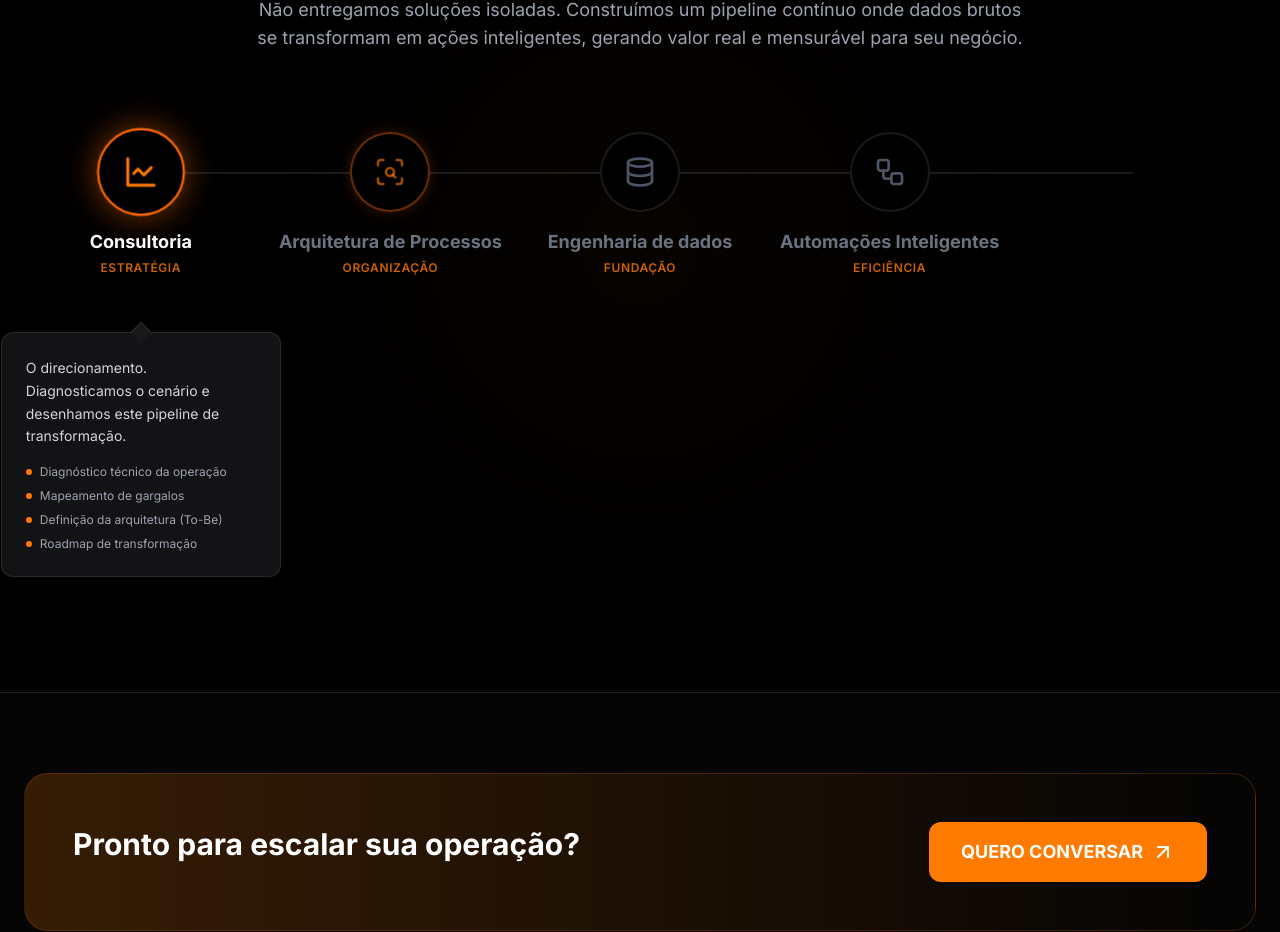
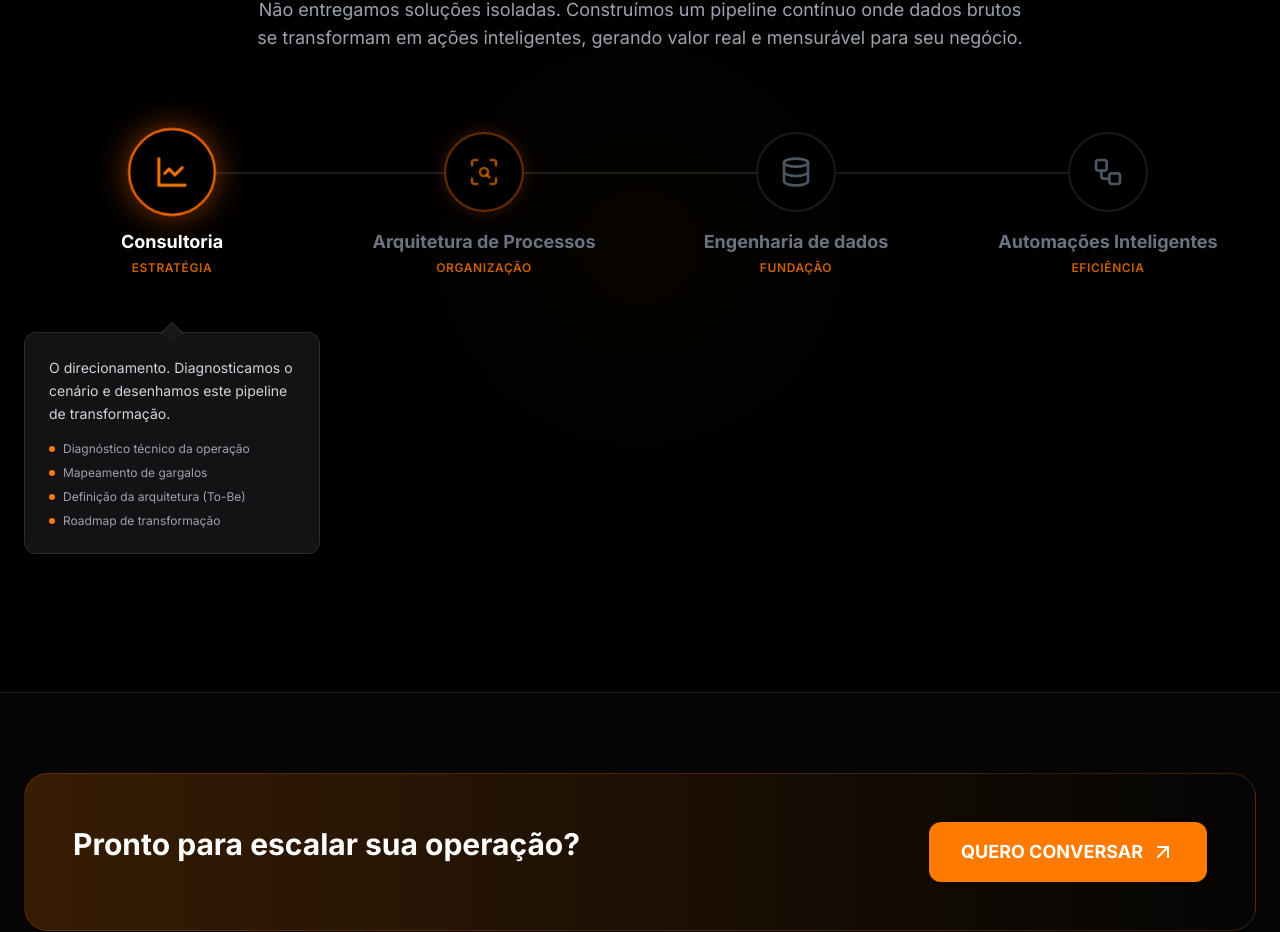
Before and after one commit to edshowsz/delavia-tech, a Next.js app: page /lp/consultoria-dados in a window 1280 px wide. Shown: the part 1000-1932 px from the top of the page. Built offline with nearby package versions, Linux system fonts and the light colour scheme.

Commit message:
fix: dynamic line bounds and grid-cols matching actual items count

```diff
--- a/components/Services.tsx
+++ b/components/Services.tsx
@@ -47,7 +47,10 @@ export default function Services() {
         <div className="relative mt-8">
 
           {/* Connecting Line (Desktop) */}
-          <div className="hidden lg:block absolute top-[40px] left-[10%] right-[10%] h-[2px] bg-white/10 z-0">
+          <div
+            className="hidden lg:block absolute top-[40px] h-[2px] bg-white/10 z-0"
+            style={{ left: `${(100 / services.items.length / 2).toFixed(2)}%`, right: `${(100 / services.items.length / 2).toFixed(2)}%` }}
+          >
              <motion.div
                className="h-full bg-gradient-to-r from-primary to-orange-400"
                animate={{ width: `${(activeStep / (services.items.length - 1)) * 100}%` }}
@@ -64,7 +67,7 @@ export default function Services() {
              />
           </div>
 
-          <div className="grid grid-cols-1 lg:grid-cols-5 gap-4">
+          <div className="grid grid-cols-1 lg:grid-cols-4 gap-4">
             {services.items.map((service, index) => {
               const isActive = index === activeStep;
               const isPast = index < activeStep;
```
